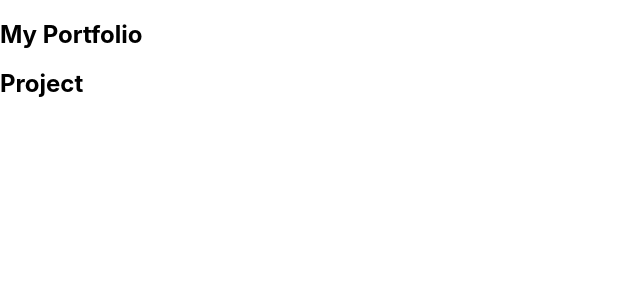
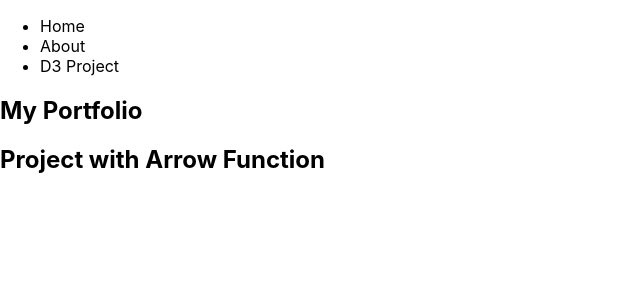
Before and after one commit to laurengibbonz/web2class11, a React (Create React App) app: page / in a window 1280 px wide. Shown: the top 300 px of the page, without its empty margins (0-640 px from the left). Built offline with nearby package versions, Linux system fonts and the light colour scheme.

Commit message:
navbar updates

```diff
--- a/src/App.js
+++ b/src/App.js
@@ -1,14 +1,16 @@
 import logo from './logo.svg';
 import './App.css';
 import Project from './components/Project';
+import Navbar from './components/Navbar';
 
 function App() {
   return (
     <div className="App">
+      <Navbar />
       <h2>My Portfolio</h2>
       <Project />
     </div>
-  );
+  )
 }
 
 export default App;
--- /dev/null
+++ b/src/components/Navbar.js
@@ -0,0 +1,15 @@
+import React from "react";
+
+const Navbar = () => {
+    return (
+        <nav className="nav">
+            <ul>
+                <li>Home</li>
+                <li>About</li>
+                <li>D3 Project</li>
+            </ul>
+        </nav>
+    )
+}
+
+export default Navbar;
--- a/src/components/Project.js
+++ b/src/components/Project.js
@@ -1,9 +1,9 @@
 import React from 'react';
 
-function Project() {
+const Project = () => {
     return (
         <div className="item">
-            <h2>Project</h2>
+            <h2>Project with Arrow Function</h2>
         </div>
     )
 }
```
